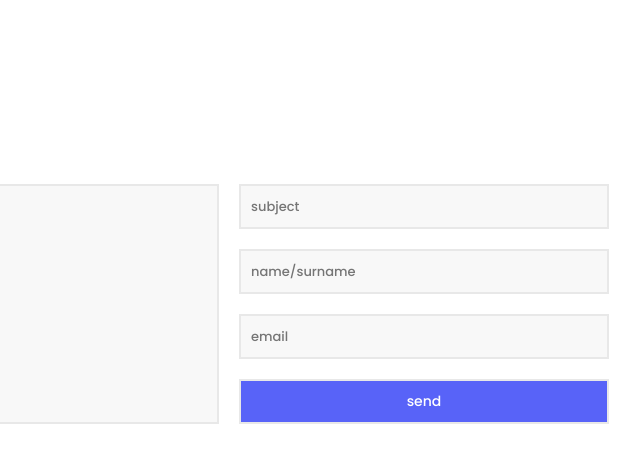
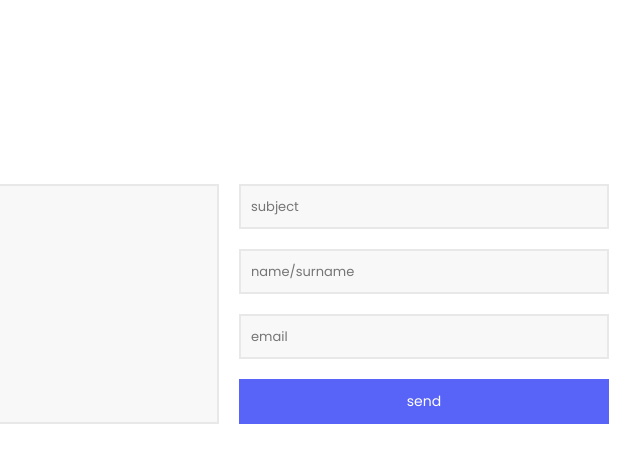
Before and after one commit to zaura13/contact_form, a plain HTML site: page index.html in a window 1280 px wide. Shown: the top 471 px of the page, 521-1161 px from the left. Drawn offline with Linux system fonts and the light colour scheme.

Commit message:
Update style.css

```diff
--- a/css/style.css
+++ b/css/style.css
@@ -62,12 +62,13 @@ input[ type=submit]{
     height: 45px;
     border: 2px solid #E8E8E8;
     font-family: 'Poppins', sans-serif;
-    font-weight: 500;
-
-
-
 
 }
+input[ type=text]:focus ,
+input[ type=email]:focus {
+    background-color: rgb(255, 255, 255);
+}
+
 input[ type=text] , input[ type=email]{
     margin-bottom: 20px;
     padding: 15px 10px;
@@ -80,8 +81,10 @@ input[ type=submit]{
     font-size: 14px;
     color: #ffff;
     cursor: pointer;
+    border: none;
 
 }
+
 /* end form  */
 /* .contact-info{
 
```
